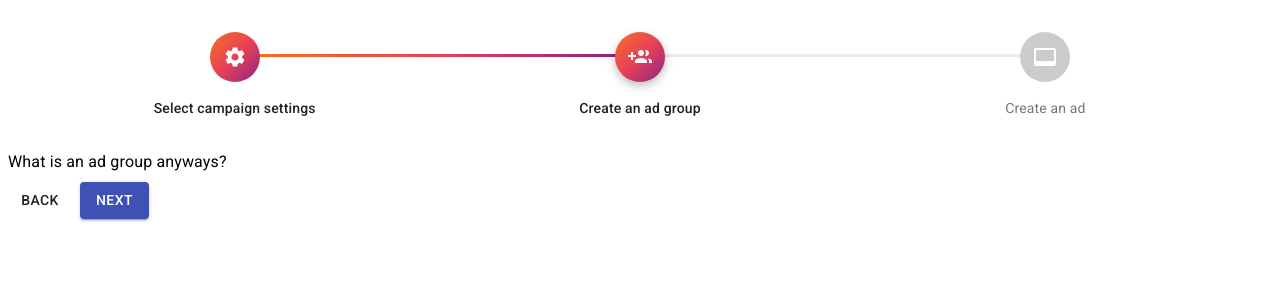
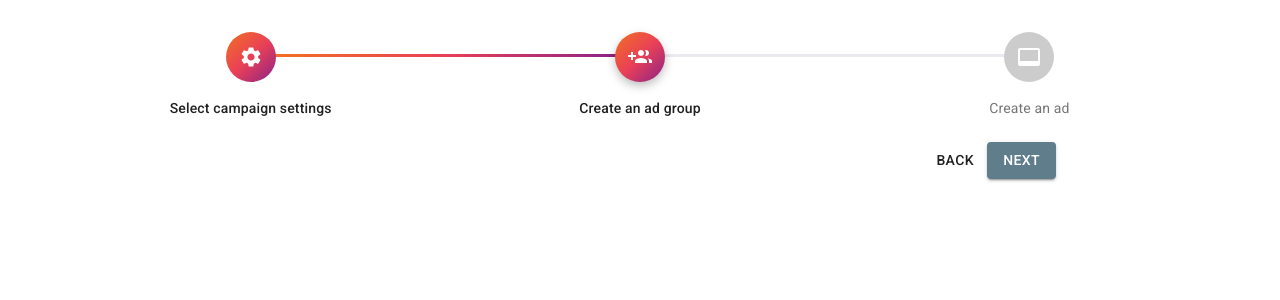
Before and after one commit to bartkalanski/configuration-wizard, a React (Create React App) app: page / in a window 1280 px wide. Shown: the top 300 px of the page. Built offline with nearby package versions, Linux system fonts and the light colour scheme.

Commit message:
Update button style

```diff
--- a/src/App.js
+++ b/src/App.js
@@ -10,84 +10,9 @@ import SettingsIcon from "@material-ui/icons/Settings";
 import GroupAddIcon from "@material-ui/icons/GroupAdd";
 import VideoLabelIcon from "@material-ui/icons/VideoLabel";
 import StepConnector from "@material-ui/core/StepConnector";
+import Container from "@material-ui/core/Container";
 import Button from "@material-ui/core/Button";
 import Typography from "@material-ui/core/Typography";
-
-const QontoConnector = withStyles({
-  alternativeLabel: {
-    top: 10,
-    left: "calc(-50% + 16px)",
-    right: "calc(50% + 16px)",
-  },
-  active: {
-    "& $line": {
-      borderColor: "#784af4",
-    },
-  },
-  completed: {
-    "& $line": {
-      borderColor: "#784af4",
-    },
-  },
-  line: {
-    borderColor: "#eaeaf0",
-    borderTopWidth: 3,
-    borderRadius: 1,
-  },
-})(StepConnector);
-
-const useQontoStepIconStyles = makeStyles({
-  root: {
-    color: "#eaeaf0",
-    display: "flex",
-    height: 22,
-    alignItems: "center",
-  },
-  active: {
-    color: "#784af4",
-  },
-  circle: {
-    width: 8,
-    height: 8,
-    borderRadius: "50%",
-    backgroundColor: "currentColor",
-  },
-  completed: {
-    color: "#784af4",
-    zIndex: 1,
-    fontSize: 18,
-  },
-});
-
-function QontoStepIcon(props) {
-  const classes = useQontoStepIconStyles();
-  const { active, completed } = props;
-
-  return (
-    <div
-      className={clsx(classes.root, {
-        [classes.active]: active,
-      })}
-    >
-      {completed ? (
-        <Check className={classes.completed} />
-      ) : (
-        <div className={classes.circle} />
-      )}
-    </div>
-  );
-}
-
-QontoStepIcon.propTypes = {
-  /**
-   * Whether this step is active.
-   */
-  active: PropTypes.bool,
-  /**
-   * Mark the step as completed. Is passed to child components.
-   */
-  completed: PropTypes.bool,
-};
 
 const ColorlibConnector = withStyles({
   alternativeLabel: {
@@ -177,13 +102,19 @@ const useStyles = makeStyles((theme) => ({
   root: {
     width: "100%",
   },
+  buttonContainer: {
+    //background: 'red',
+    textAlign: 'right',
+    marginRight: '11.5rem',
+
+  },
   button: {
     marginRight: theme.spacing(1),
+    background: '#607D8B',
   },
-  instructions: {
-    marginTop: theme.spacing(1),
-    marginBottom: theme.spacing(1),
-  },
+  buttonBack: {
+    background: 'white',
+  }
 }));
 
 function getSteps() {
@@ -221,6 +152,7 @@ const App = () => {
   };
 
   return (
+    <Container>
       <div className={classes.root}>
         <Stepper
           alternativeLabel
@@ -229,7 +161,9 @@ const App = () => {
         >
           {steps.map((label) => (
             <Step key={label}>
-            <StepLabel StepIconComponent={ColorlibStepIcon}>{label}</StepLabel>
+              <StepLabel StepIconComponent={ColorlibStepIcon}>
+                {label}
+              </StepLabel>
             </Step>
           ))}
         </Stepper>
@@ -244,15 +178,11 @@ const App = () => {
               </Button>
             </div>
           ) : (
-          <div>
-            <Typography className={classes.instructions}>
-              {getStepContent(activeStep)}
-            </Typography>
-            <div>
+            <div className={classes.buttonContainer}>
                 <Button
                   disabled={activeStep === 0}
                   onClick={handleBack}
-                className={classes.button}
+                  className={classes.button, classes.buttonBack}
                 >
                   Back
                 </Button>
@@ -265,10 +195,10 @@ const App = () => {
                   {activeStep === steps.length - 1 ? "Finish" : "Next"}
                 </Button>
             </div>
-          </div>
           )}
         </div>
       </div>
+    </Container>
   );
 };
 
```
Lines whose indentation alone changed are shown as unchanged.
